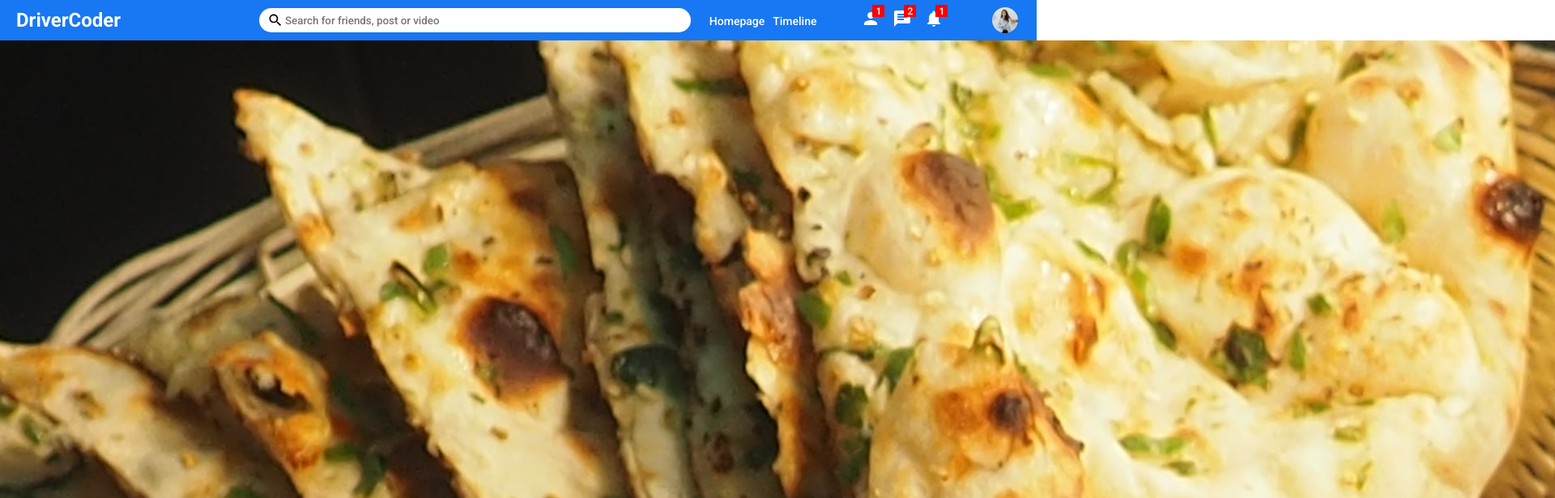
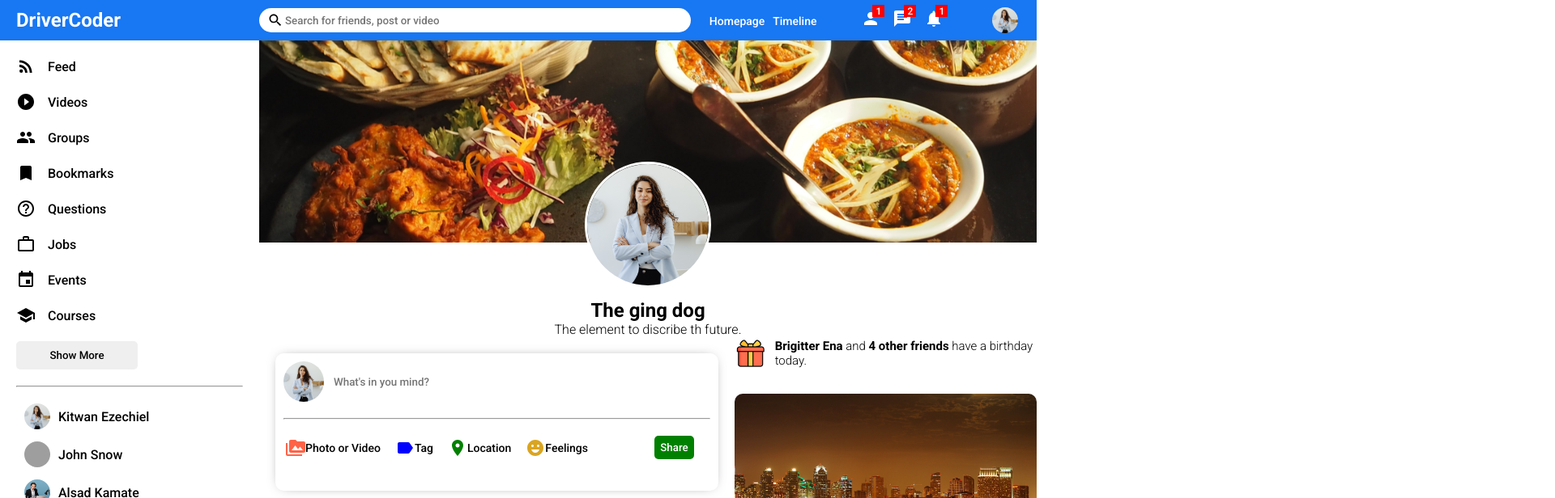
Before and after one commit to KitwanaSh/facebook_like_react, a React (Create React App) app: page / in a window 1280 px wide. Shown: the top 616 px of the page at 81% size, 1920 px wide, since content can reach past the window. Built offline with nearby package versions, Linux system fonts and the light colour scheme; grey boxes are pictures that could not be loaded.

Commit message:
Fix: Fit the cover image

```diff
--- a/src/Pages/profile/Profile.jsx
+++ b/src/Pages/profile/Profile.jsx
@@ -13,8 +13,8 @@ export default function Profile() {
 		    	<div className="profileRight">
 		      		<div className="profileRightTop">
 		      			<div className="profileCover">
-		      			<img src="assets/Post/3.jpg" alt="" class="profileCoverImg" />
-		      			<img src="assets/Person/1.jpg" alt="" class="profileUserImg" />
+			      			<img class="profileCoverImg" src="assets/Post/3.jpg" alt="" />
+			      			<img class="profileUserImg" src="assets/Person/1.jpg" alt="" />
 		      			</div>
 		      			<div className="profileInfo">
 		      				<h4 className="profileInfoName">The ging dog</h4>
--- a/src/Pages/profile/profile.css
+++ b/src/Pages/profile/profile.css
@@ -4,9 +4,39 @@
 .profileRight {
 	flex: 9;
 }
+.profileCover {
+	height: 320px;
+	position: relative;
+}
+.profileCoverImg {
+	width: 100%;
+	height: 250px;
+	object-fit: cover;
+}
+.profileUserImg {
+	width: 150px;
+	height: 150px;
+	border-radius: 50%;
+	position: absolute;
+	object-fit: cover;
+	left: 0;
+	right: 0;
+	margin: auto;
+	top: 150px;
+	border: 3px solid white;
+}
+.profileInfo {
+	display: flex;
+	flex-direction: column;
+	justify-content: center;
+	align-items: center;
+}
+.profileInfoName {
+	font-size: 24px;
+}
+.profileInfoDesc {
+	font-weight: 300;
+}
 .profileRightBottom {
 	display: flex;
 }
-.profileCoverImg {
-
-}
```
Lines whose indentation alone changed are shown as unchanged.
